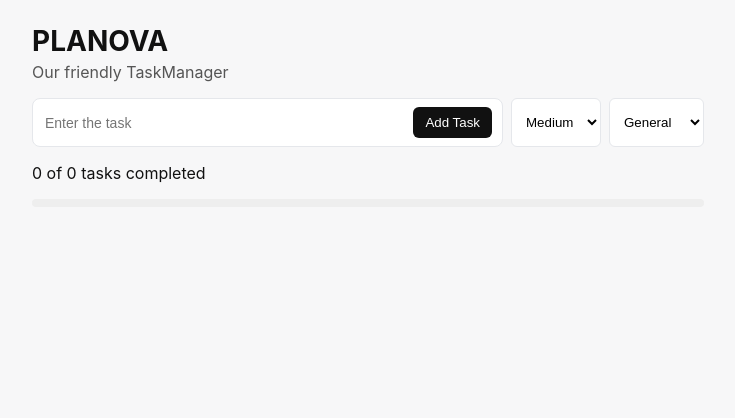
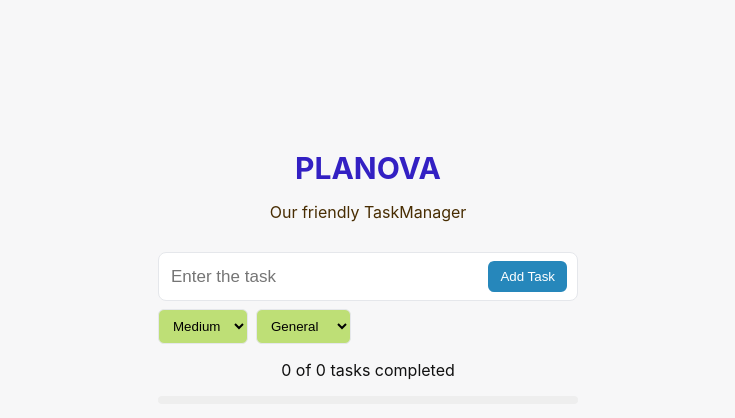
Before and after one commit to latha-713/PLANOVAREACTPROJ, a React (Vite) app: page / in a window 1280 px wide. Shown: the top 418 px of the page, without its empty margins (272-1007 px from the left). Built offline with nearby package versions, Linux system fonts and the light colour scheme.

Commit message:
final proj

```diff
--- a/src/Style.css
+++ b/src/Style.css
@@ -15,21 +15,27 @@ html, body {
 .App {
   max-width: 720px;
   margin: 0 auto;
-  padding: 24px;
+  padding: 150px;
+  text-align: center;
 }
 
 header {
-  margin-bottom: 16px;
+  margin-bottom: 30px;
 }
 
 header h1 {
-  margin: 0 0 4px 0;
-  font-size: 28px;
+  margin: 0 0 5px 0;
+  font-size: 30px;
+  text-align: center;
+  text-decoration: wavy;
+  color: rgb(51, 32, 195);
 }
 
 header p {
-  margin: 0;
-  color: #555;
+  margin: 5;
+  color: #482d02;
+  text-align: center;
+  font-style: normal;
 }
 
 .task-form {
@@ -55,12 +61,12 @@ header p {
   border: 0;
   outline: 0;
   background: transparent;
-  font-size: 14px;
+  font-size: 17px;
 }
 
 #inp button {
   border: 0;
-  background: #111111;
+  background: #2687bb;
   color: #ffffff;
   padding: 8px 12px;
   border-radius: 6px;
@@ -76,7 +82,7 @@ header p {
   padding: 8px 10px;
   border: 1px solid #e5e7eb;
   border-radius: 6px;
-  background: #ffffff;
+  background: #bedf76;
 }
 
 .task-list {
@@ -93,7 +99,7 @@ header p {
   padding: 12px;
   border: 1px solid #eeeeee;
   border-radius: 8px;
-  background: #ffffff;
+  background: #91dde3;
 }
 
 .task-list li.completed {
```
